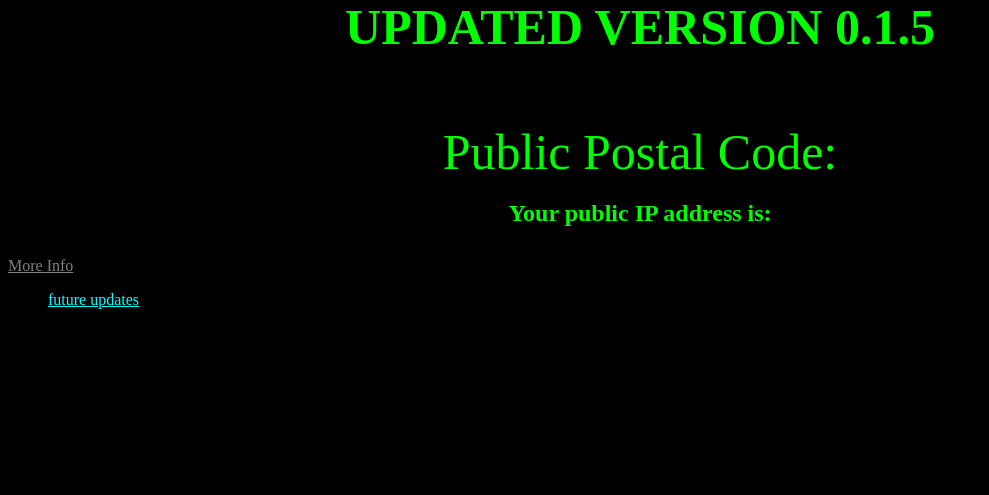
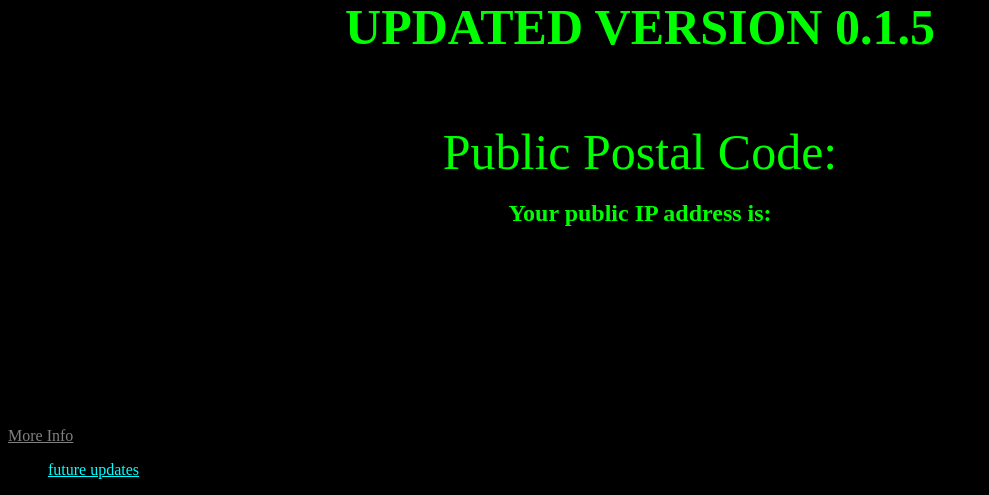
Before and after one commit to dhkiller350/you, a PHP site: page / in a window 1280 px wide. Shown: the part 534-1029 px from the top of the page, without its empty margins (0-989 px from the left). Before the commit the page ends 843 px from the top, so only its background shows below. Run offline with PHP 8.4, Linux system fonts and the light colour scheme.

Commit message:
Update style.css

```diff
--- a/style.css
+++ b/style.css
@@ -2,7 +2,10 @@ body{
     background:black;
 }
 
-#map_canvas{width:100%;height:100%;}
+#map {
+    height: 150px;
+    width:  150px;
+}
 
 p{
     text-align:center;
```
